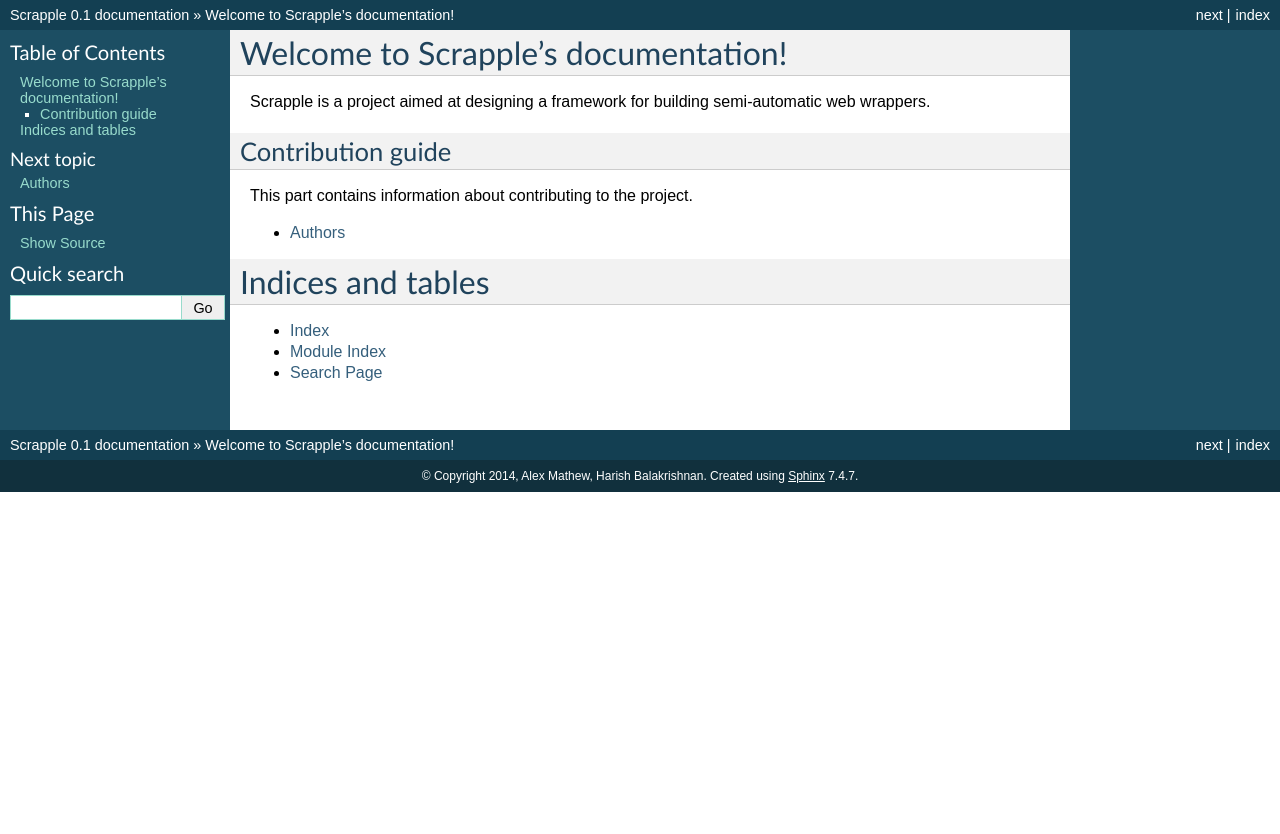
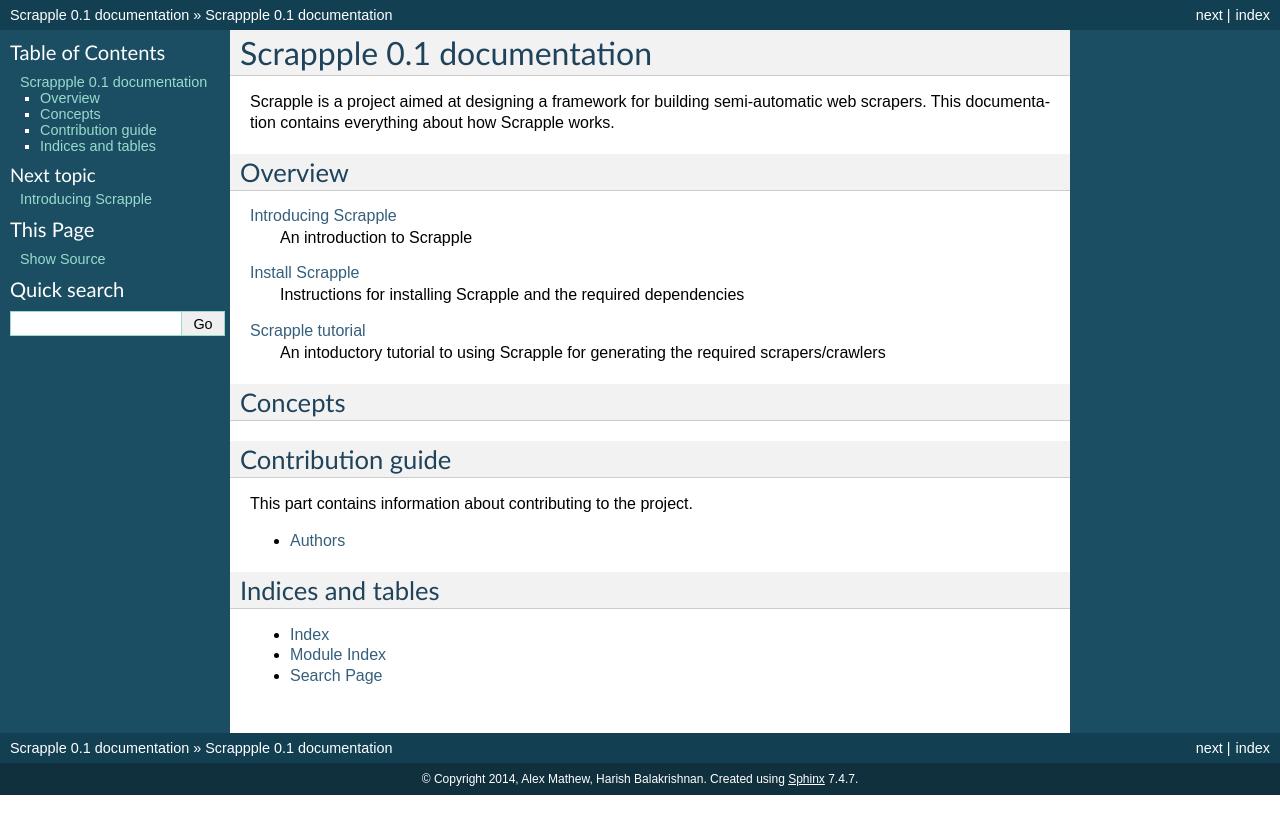
Before and after one commit to AlexMathew/scrapple, a Sphinx documentation site: the page built from docs/index.rst, in a window 1280 px wide. Shown: the top 834 px of the page. Built offline with Sphinx 7.4.7, drawn with Linux system fonts in a browser that asks for light colours.

Commit message:
Edit index

```diff
--- a/docs/index.rst
+++ b/docs/index.rst
@@ -3,13 +3,43 @@
    You can adapt this file completely to your liking, but it should at least
    contain the root `toctree` directive.
 
-Welcome to Scrapple's documentation!
-====================================
+=================================
+Scrappple |version| documentation
+=================================
 
-Scrapple is a project aimed at designing a framework for building semi-automatic web wrappers.
+Scrapple is a project aimed at designing a framework for building semi-automatic web scrapers. This documentation contains everything about how Scrapple works.
+
+Overview
+========
+
+.. toctree::
+   :hidden:
+
+   intro/overview
+   intro/install
+   intro/tutorial
+
+:doc:`intro/overview`
+    An introduction to Scrapple
+
+:doc:`intro/install`
+    Instructions for installing Scrapple and the required dependencies
+
+:doc:`intro/tutorial`
+    An intoductory tutorial to using Scrapple for generating the required scrapers/crawlers
+
+.. _section-basics:
+
+Concepts
+========
+
+.. toctree::
+   :hidden:
+
+
 
 Contribution guide
-------------------
+==================
 
 This part contains information about contributing to the project.
 
--- /dev/null
+++ b/docs/intro/install.rst
@@ -0,0 +1,3 @@
+================
+Install Scrapple
+================
--- /dev/null
+++ b/docs/intro/overview.rst
@@ -0,0 +1,3 @@
+====================
+Introducing Scrapple
+====================
--- /dev/null
+++ b/docs/intro/tutorial.rst
@@ -0,0 +1,3 @@
+=================
+Scrapple tutorial
+=================
```
